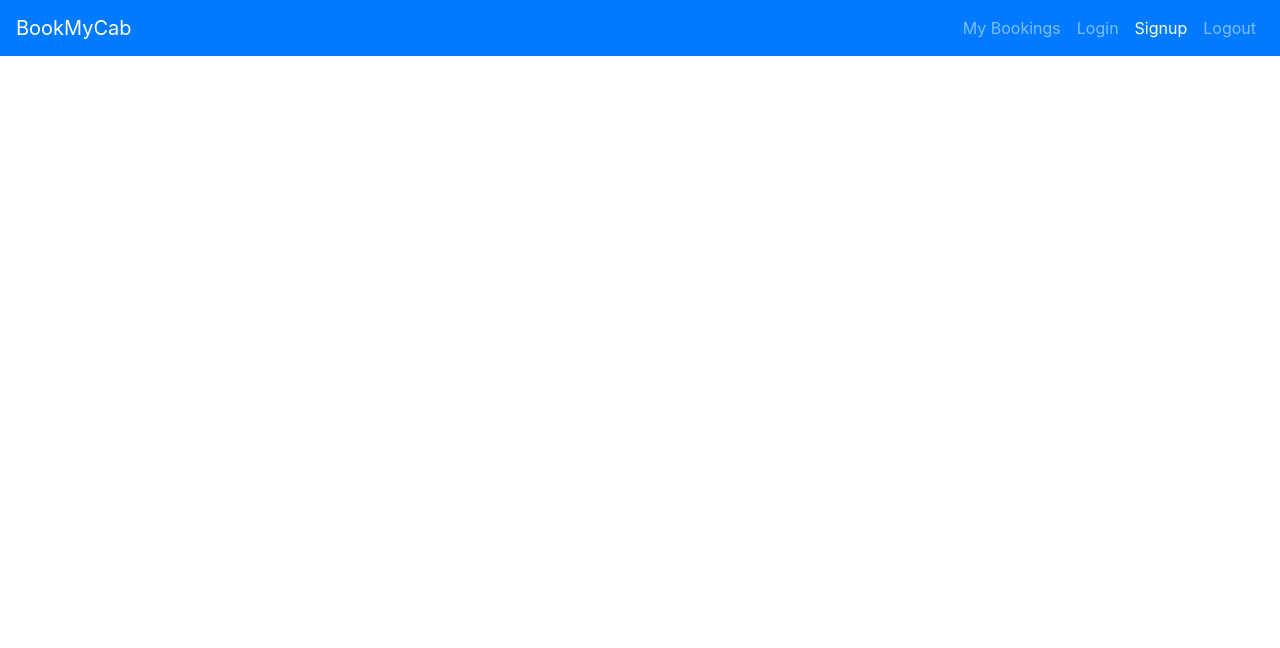
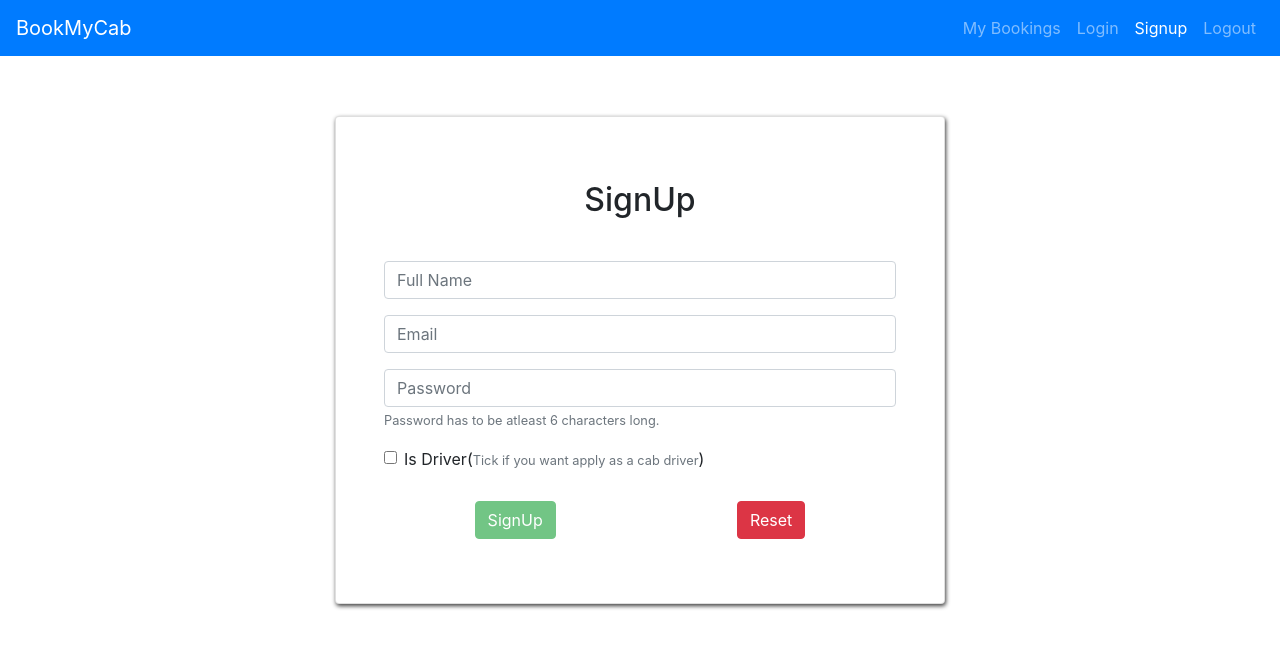
Before and after one commit to bornagainraj7/Taxi-front, an Angular app: page /signup in a window 1280 px wide. Shown: the top 648 px of the page. Built offline with nearby package versions, Linux system fonts and the light colour scheme.

Commit message:
login and signup

```diff
--- a/src/app/app.component.html
+++ b/src/app/app.component.html
@@ -1 +1,4 @@
 <app-header></app-header>
+<main>
+  <router-outlet></router-outlet>
+</main>
--- a/src/app/app.module.ts
+++ b/src/app/app.module.ts
@@ -7,6 +7,9 @@ import { BookingModule } from './booking/booking.module';
 import { HeaderComponent } from './header/header.component';
 import { AppRoutingModule } from './app-routing/app-routing.module';
 import { NgbModule } from '@ng-bootstrap/ng-bootstrap';
+import { HttpClientModule } from '@angular/common/http';
+import { FormsModule } from '@angular/forms';
+
 
 @NgModule({
   declarations: [
@@ -19,6 +22,8 @@ import { NgbModule } from '@ng-bootstrap/ng-bootstrap';
     BookingModule,
     AppRoutingModule,
     NgbModule,
+    HttpClientModule,
+    FormsModule
   ],
   providers: [],
   bootstrap: [AppComponent]
--- a/src/app/user/login/login.component.html
+++ b/src/app/user/login/login.component.html
@@ -1,3 +1,23 @@
-<p>
-  login works!
-</p>
+<div class="row justify-content-center">
+  <div class="two-space"></div>
+  <div class="col-lg-5 col-md-6 col-sm-10 col-xs-12">
+    <div class="card">
+      <h2 class="card-title text-center">Login</h2>
+      <div class="space"></div>
+      <form (submit)="onLogin(loginForm)" #loginForm="ngForm">
+        <div class="form-group">
+          <label for="staticEmail" class="form-label">Email: </label>
+          <input type="text" name="email" ngModel #emailInput="ngModel" class="form-control" id="staticEmail" placeholder="email@example.com" required>
+        </div>
+        <div class="form-group">
+          <label for="inputPassword" class="form-label">Password: </label>
+          <input type="password" name="password" ngModel #passwordInput="ngModel" class="form-control" id="inputPassword" placeholder="Password" required>
+        </div>
+        <div class="space"></div>
+        <div class="row justify-content-around form-buttons">
+          <button type="submit" class="btn btn-outline-primary">Login</button>
+        </div>
+      </form>
+    </div>
+  </div>
+</div>
--- a/src/app/user/login/login.component.ts
+++ b/src/app/user/login/login.component.ts
@@ -1,4 +1,7 @@
 import { Component, OnInit } from '@angular/core';
+import { NgForm } from '@angular/forms';
+import { UserService } from '../user.service';
+import { Router } from '@angular/router';
 
 @Component({
   selector: 'app-login',
@@ -7,9 +10,20 @@ import { Component, OnInit } from '@angular/core';
 })
 export class LoginComponent implements OnInit {
 
-  constructor() { }
+
+
+  constructor(private userService: UserService, private router: Router) { }
 
   ngOnInit() {
   }
 
+  onLogin(form: NgForm) {
+    if (form.invalid) {
+      form.resetForm();
+      return;
+    }
+
+    this.userService.login({ email: form.value.email, password: form.value.password });
+  }
+
 }
--- /dev/null
+++ b/src/app/user/responseData.model.ts
@@ -0,0 +1,5 @@
+export interface ResponseData {
+  error: boolean;
+  message: string;
+  data: any;
+}
--- a/src/app/user/signup/signup.component.html
+++ b/src/app/user/signup/signup.component.html
@@ -1,3 +1,35 @@
-<p>
-  signup works!
-</p>
+<div class="row justify-content-center">
+  <div class="two-space"></div>
+  <div class="col-lg-6 col-md-8 col-sm-10 col-xs-12">
+    <div class="card">
+      <h2 class="card-title text-center">SignUp</h2>
+      <div class="space"></div>
+      <form #signupForm="ngForm" (submit)="onSignup(signupForm)">
+        <div class="form-group">
+          <input class="form-control" type="text" name="fullName" #fullName="ngModel" ngModel placeholder="Full Name" required>
+        </div>
+        <div class="form-group">
+          <input class="form-control" type="email" name="email" #email="ngModel" ngModel placeholder="Email" required>
+        </div>
+        <div class="form-group">
+          <input class="form-control" type="password" name="password" #password="ngModel" ngModel placeholder="Password" minlength="6" required>
+          <small id="passwordHelpBlock" class="form-text text-muted">Password has to be atleast 6 characters long.</small>
+        </div>
+        <div class="form-check">
+          <input class="form-check-input" type="checkbox" name="isDriver" #isDriver="ngModel" ngModel id="defaultCheck1">
+          <label class="form-check-label" for="defaultCheck1">
+            Is Driver(<small class="form-text text-muted" style="display: inline-block;">Tick if you want apply as a cab driver</small>)
+          </label>
+        </div>
+        <div class="space"></div>
+        <div class="row justify-content-around form-buttons">
+          <button type="submit" class="btn btn-success" [disabled]="signupForm.invalid">SignUp</button>
+          <button type="reset" class="btn btn-danger">Reset</button>
+        </div>
+
+      </form>
+
+    </div>
+  </div>
+</div>
+<div class="two-space"></div>
--- a/src/app/user/signup/signup.component.ts
+++ b/src/app/user/signup/signup.component.ts
@@ -1,4 +1,7 @@
 import { Component, OnInit } from '@angular/core';
+import { Router } from '@angular/router';
+import { UserService } from '../user.service';
+import { NgForm } from '@angular/forms';
 
 @Component({
   selector: 'app-signup',
@@ -7,9 +10,28 @@ import { Component, OnInit } from '@angular/core';
 })
 export class SignupComponent implements OnInit {
 
-  constructor() { }
+  public email;
+  public password;
+  public fullName;
+  public isDriver;
+
+
+  constructor(private router: Router, private userService: UserService) { }
 
   ngOnInit() {
   }
 
+  onSignup(form: NgForm) {
+    console.log(form.value);
+    if (form.invalid) {
+      return;
+    }
+    this.userService.createUser(
+      { fullName: form.value.fullName,
+        email: form.value.email,
+        password: form.value.password,
+        isDriver: form.value.isDriver });
+    // form.resetForm();
+  }
+
 }
--- a/src/app/user/user.module.ts
+++ b/src/app/user/user.module.ts
@@ -2,10 +2,12 @@ import { NgModule } from '@angular/core';
 import { CommonModule } from '@angular/common';
 import { LoginComponent } from './login/login.component';
 import { SignupComponent } from './signup/signup.component';
+import { FormsModule } from '@angular/forms';
 
 @NgModule({
   imports: [
-    CommonModule
+    CommonModule,
+    FormsModule
   ],
   declarations: [LoginComponent, SignupComponent]
 })
--- a/src/app/user/user.service.ts
+++ b/src/app/user/user.service.ts
@@ -1,9 +1,63 @@
 import { Injectable } from '@angular/core';
+import { HttpClient } from '@angular/common/http';
+import { ResponseData } from './responseData.model';
+import { Router } from '@angular/router';
+import { Subject } from 'rxjs';
 
 @Injectable({
   providedIn: 'root'
 })
 export class UserService {
 
-  constructor() { }
+  public baseUrl = 'http://localhost:3000/api/user';
+
+  private token;
+  private authStatusList = new Subject<boolean>();
+
+  private isAuthenticated = false;
+
+  private tokenTimer: any;
+
+  private userId: string;
+  private email: string;
+  private name: string;
+
+  constructor(private http: HttpClient, private router: Router) { }
+
+  createUser(userData) {
+    console.log(userData);
+    this.http.post<ResponseData>(`${this.baseUrl}/signup`, userData)
+    .subscribe((response) => {
+      if (!response.error) {
+        this.router.navigate(['/login']);
+      }
+      console.log(response);
+    }, (error) => {
+      console.log(error);
+    });
+  }
+
+  login(userData) {
+    console.log(userData);
+    this.http.post<ResponseData>(`${this.baseUrl}/login`, userData)
+    .subscribe(response => {
+      this.token = response.data;
+      if (!response.error) {
+        const expiresIn = 86400;
+        this.isAuthenticated = true;
+
+        this.authStatusList.next(true);
+
+        this.userId = response.data._id;
+        this.email = response.data.email;
+        this.name = response.data.name;
+
+        this.router.navigate(['/bookings']);
+      }
+    }, error => {
+      this.authStatusList.next(false);
+      console.log(error);
+    });
+  }
+
 }
--- a/src/styles.css
+++ b/src/styles.css
@@ -1 +1,25 @@
 /* You can add global styles to this file, and also import other style files */
+.card {
+  box-shadow: 1px 2px 4px #3f3f3f;
+  padding: 4rem 3rem;
+}
+.space {
+  width: 100%;
+  display: block;
+  height: 30px;
+}
+.two-space {
+  width: 100%;
+  display: block;
+  height: 60px;
+}
+.three-space {
+  width: 100%;
+  display: block;
+  height: 90px;
+}
+
+.row {
+margin-right: 0px !important;
+margin-left: 0px !important;
+}
```
